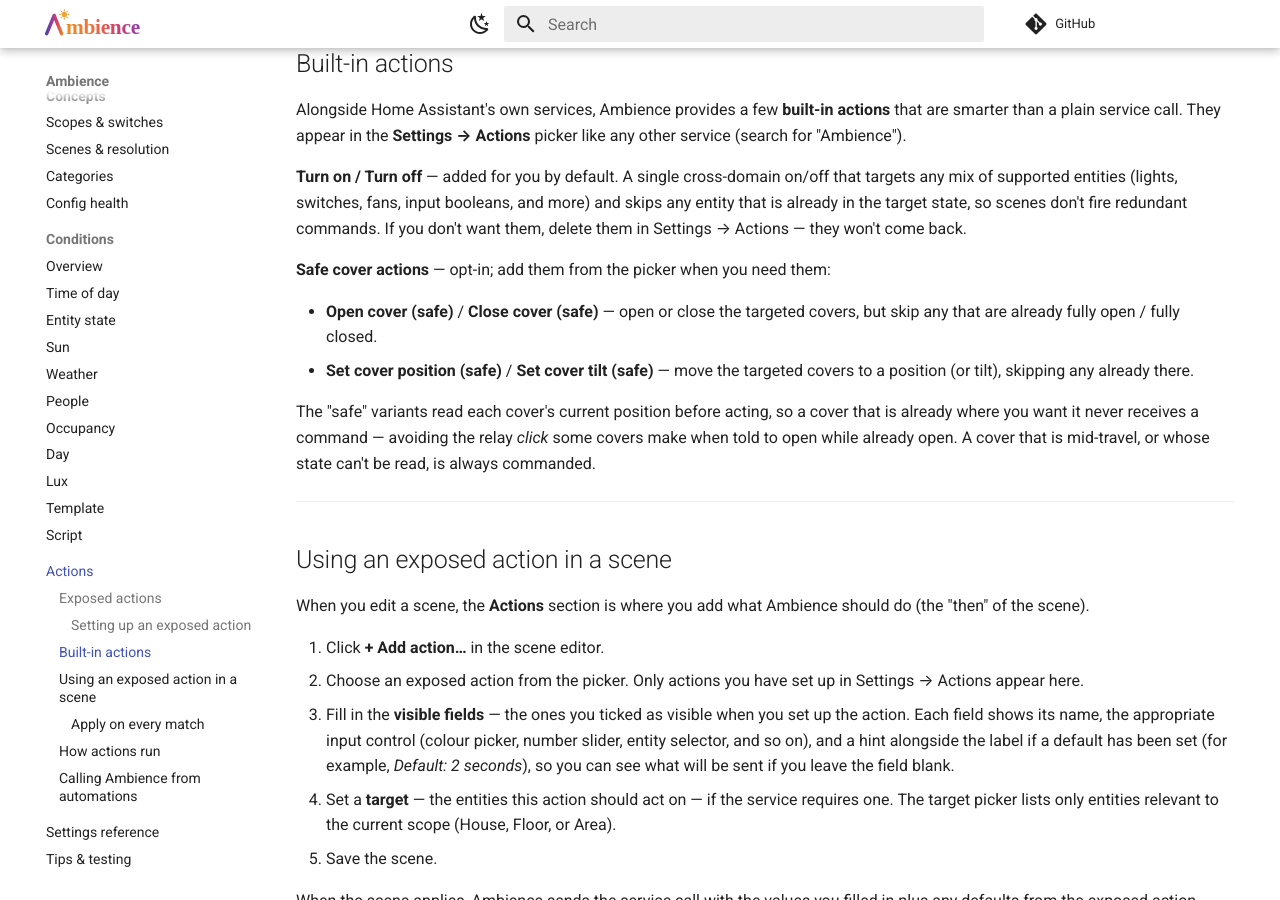
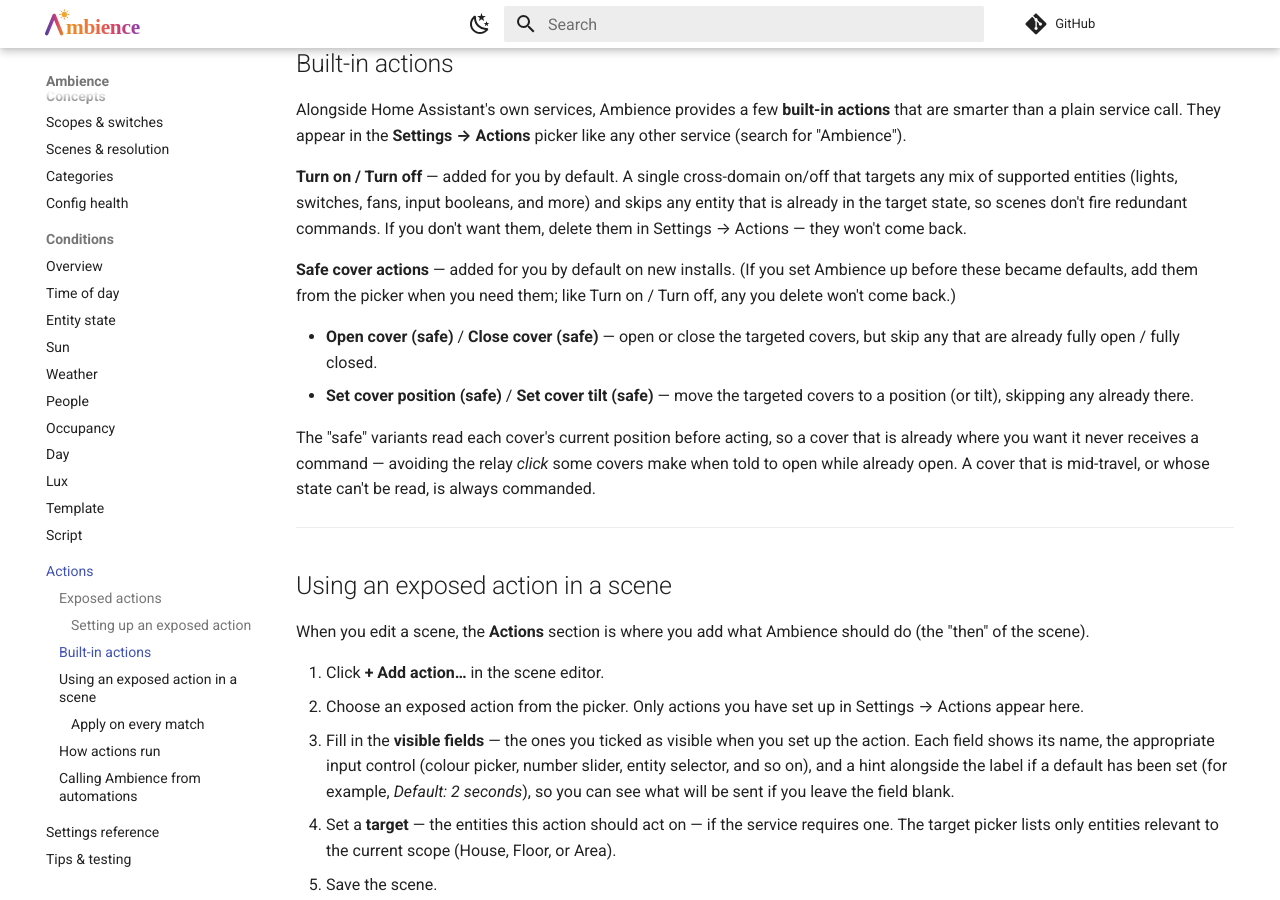
Before and after one commit to clintongormley/ambience, an MkDocs documentation site: the page built from docs/actions.md, in a window 1280 px wide and 900 px high, scrolled down 1442 px. Built offline with MkDocs 1.6.1 and Material for MkDocs 9.7.7, drawn with Linux system fonts in a browser that asks for light colours; comment, search, counter and statistics services are not loaded.

Commit message:
docs: safe cover actions are now seeded defaults on new installs

```diff
--- a/docs/actions.md
+++ b/docs/actions.md
@@ -51,7 +51,9 @@ booleans, and more) and skips any entity that is already in the target state, so
 scenes don't fire redundant commands. If you don't want them, delete them in
 Settings → Actions — they won't come back.
 
-**Safe cover actions** — opt-in; add them from the picker when you need them:
+**Safe cover actions** — added for you by default on new installs. (If you set
+Ambience up before these became defaults, add them from the picker when you need
+them; like Turn on / Turn off, any you delete won't come back.)
 
 - **Open cover (safe)** / **Close cover (safe)** — open or close the targeted
   covers, but skip any that are already fully open / fully closed.
```
